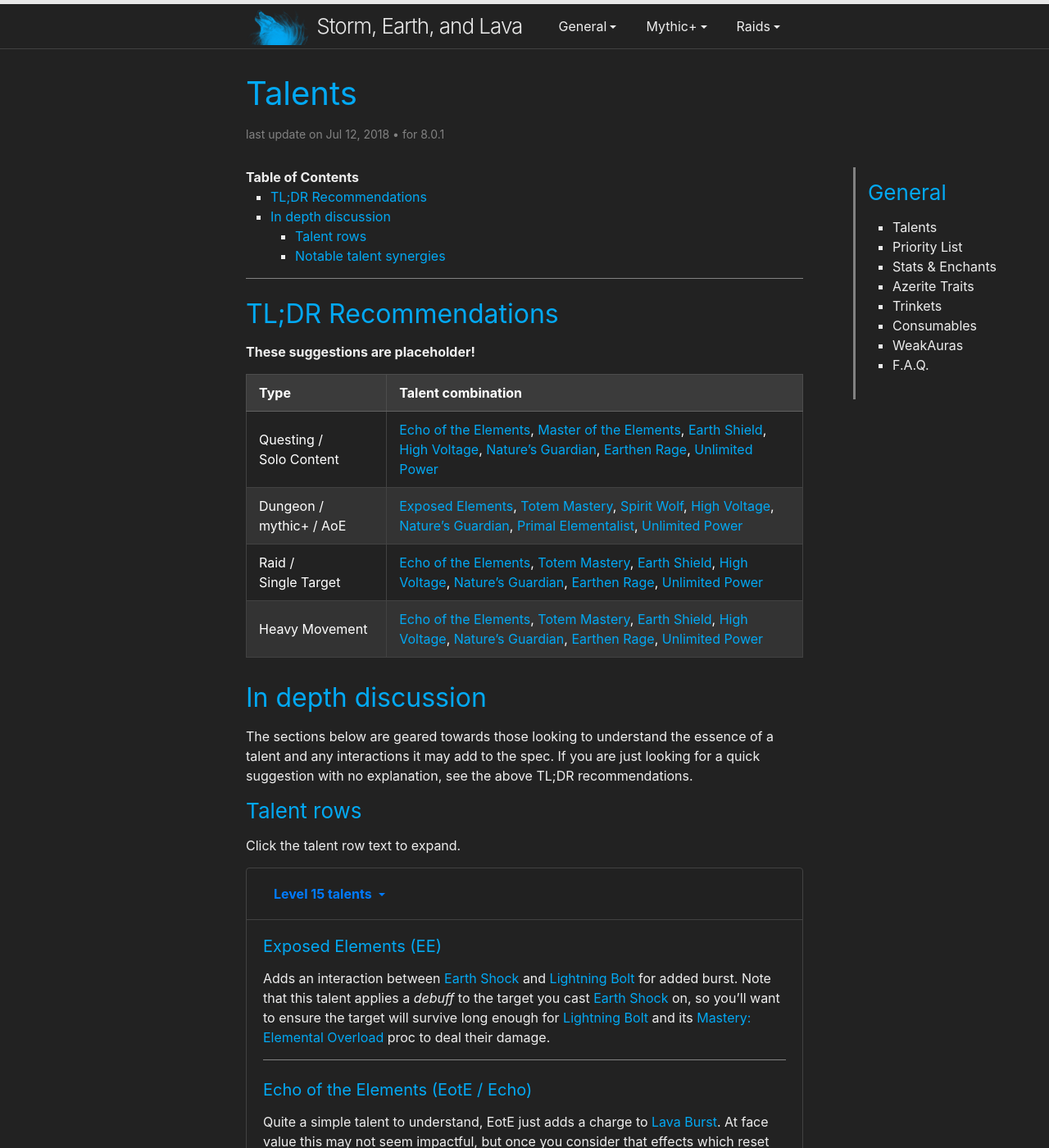
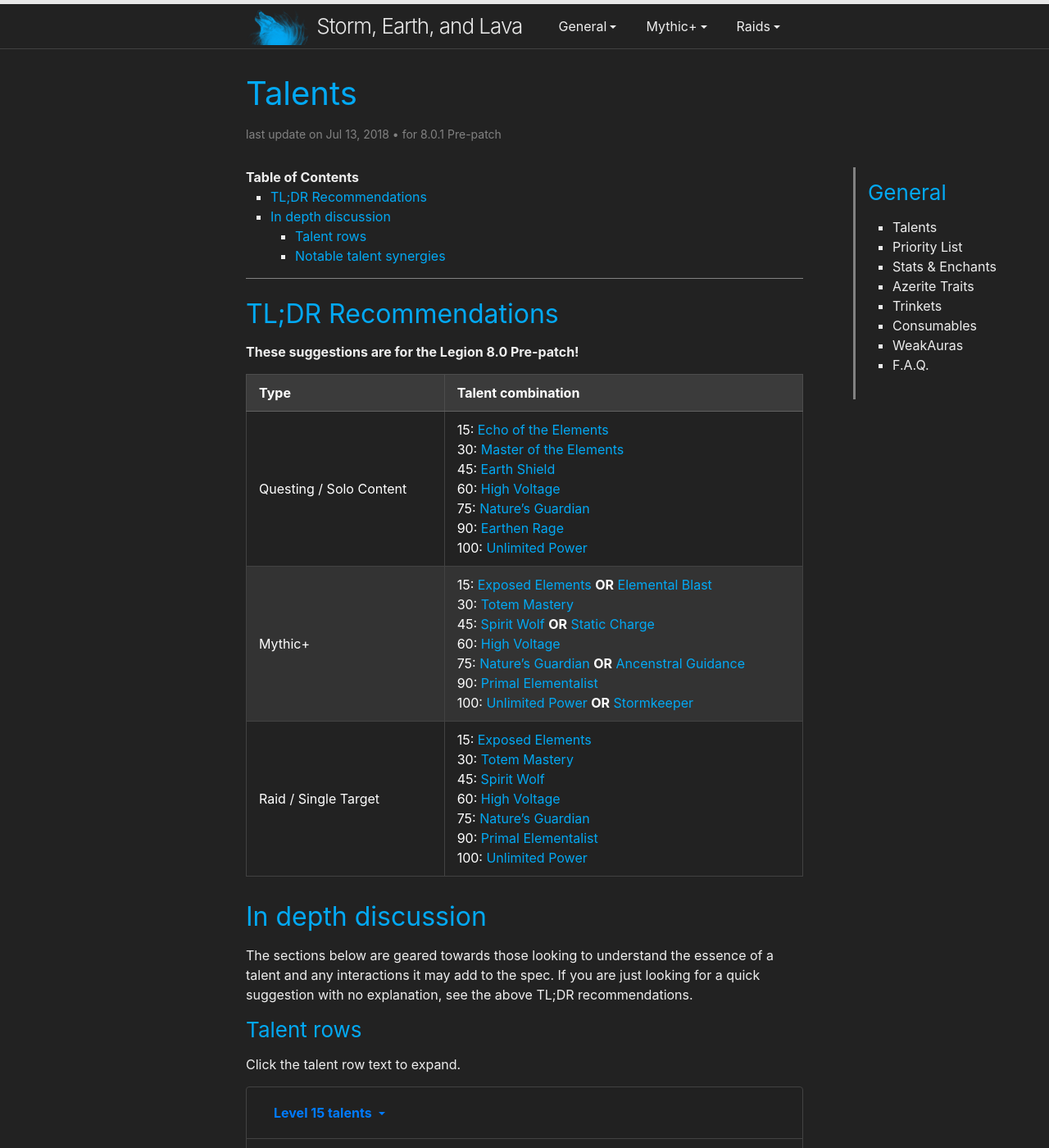
Before and after one commit to stormearthandlava/stormearthandlava.github.io, a Jekyll site: the page built from guide/general/talents.md, in a window 1280 px wide and 1400 px high. Shown: the whole window at 82% size. Built offline with Jekyll 4.4.1, drawn with Linux system fonts in a browser that asks for light colours; a script that is not in the unit is left out.

Commit message:
Updated talent page with recommendations

```diff
--- a/guide/general/talents.md
+++ b/guide/general/talents.md
@@ -1,21 +1,20 @@
 ---
 layout: page
 title: Talents
-last_update: 2018-07-12 09:00:00
-game_version: 8.0.1
+last_update: 2018-07-13 09:00:00
+game_version: 8.0.1 Pre-patch
 ---
 
 
 ## TL;DR Recommendations
 
-**These suggestions are placeholder!**
+**These suggestions are for the Legion 8.0 Pre-patch!**
 
 Type | Talent combination
 --- | ---
-Questing / Solo&nbsp;Content | {{ site.data.talent.eote }}, {{ site.data.talent.mote }}, {{ site.data.talent.earth_shield }}, {{ site.data.talent.hv }}, {{ site.data.talent.natures_guardian }}, {{ site.data.talent.er }}, {{ site.data.talent.up }}
-Dungeon / mythic+ / AoE | {{ site.data.talent.ee }}, {{ site.data.talent.tm }}, {{ site.data.talent.spirit_wolf }}, {{ site.data.talent.hv }}, {{ site.data.talent.natures_guardian }}, {{ site.data.talent.pe }}, {{ site.data.talent.up }}
-Raid / Single&nbsp;Target | {{ site.data.talent.eote }}, {{ site.data.talent.tm }}, {{ site.data.talent.earth_shield }}, {{ site.data.talent.hv }}, {{ site.data.talent.natures_guardian }}, {{ site.data.talent.er }}, {{ site.data.talent.up }}
-Heavy Movement | {{ site.data.talent.eote }}, {{ site.data.talent.tm }}, {{ site.data.talent.earth_shield }}, {{ site.data.talent.hv }}, {{ site.data.talent.natures_guardian }}, {{ site.data.talent.er }}, {{ site.data.talent.up }}
+Questing / Solo&nbsp;Content | 15: {{ site.data.talent.eote }}<br> 30: {{ site.data.talent.mote }}<br> 45: {{ site.data.talent.earth_shield }}<br> 60: {{ site.data.talent.hv }}<br> 75: {{ site.data.talent.natures_guardian }}<br> 90: {{ site.data.talent.er }}<br> 100: {{ site.data.talent.up }}
+Mythic+ | 15: {{ site.data.talent.ee }} **OR** {{site.data.talent.eb}}<br> 30: {{ site.data.talent.tm }}<br> 45: {{ site.data.talent.sw }} **OR** {{site.data.talent.static_charge}}<br> 60: {{ site.data.talent.hv }}<br> 75: {{ site.data.talent.natures_guardian }} **OR** {{site.data.talent.ancestral_guidance}}<br> 90: {{ site.data.talent.pe }}<br> 100: {{ site.data.talent.up }} **OR** {{site.data.talent.sk}}
+Raid / Single&nbsp;Target | 15: {{ site.data.talent.ee }}<br> 30: {{ site.data.talent.tm }}<br> 45: {{ site.data.talent.sw }}<br> 60: {{ site.data.talent.hv }}<br> 75: {{ site.data.talent.natures_guardian }}<br> 90: {{ site.data.talent.pe }}<br> 100: {{ site.data.talent.up }}
 
 ## In depth discussion
 
```
